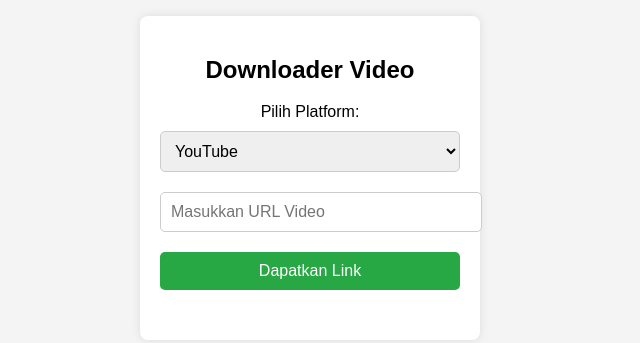
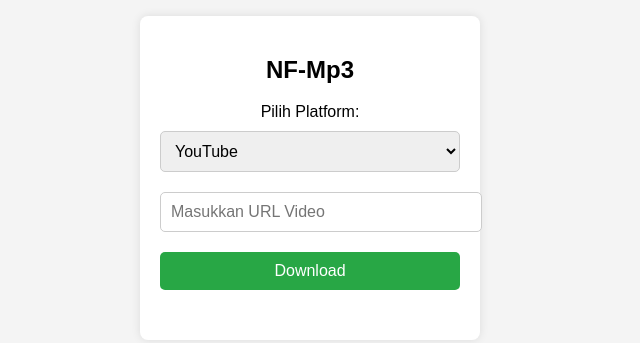
Before and after one commit to NFRamz/YT-Downloader, a plain HTML site: page index.html in a window 1280 px wide. Shown: the part 222-565 px from the top of the page, without its empty margins (330-970 px from the left). Drawn offline with Linux system fonts and the light colour scheme.

Commit message:
Update index.html

```diff
--- a/index.html
+++ b/index.html
@@ -3,13 +3,13 @@
 <head>
     <meta charset="UTF-8">
     <meta name="viewport" content="width=device-width, initial-scale=1.0">
-    <title>Downloader Video</title>
+    <title>NF-Mp3</title>
     <link rel="stylesheet" href="styles.css">
     <script defer src="script.js"></script>
 </head>
 <body>
     <div class="container">
-        <h2>Downloader Video</h2>
+        <h2>NF-Mp3</h2>
         <label for="platform">Pilih Platform:</label>
         <select id="platform">
             <option value="youtube">YouTube</option>
@@ -17,7 +17,7 @@
             <option value="tiktok">TikTok</option>
         </select>
         <input type="text" id="videoUrl" placeholder="Masukkan URL Video">
-        <button onclick="fetchData()">Dapatkan Link</button>
+        <button onclick="fetchData()">Download</button>
         <div id="result"></div>
     </div>
 </body>
```
